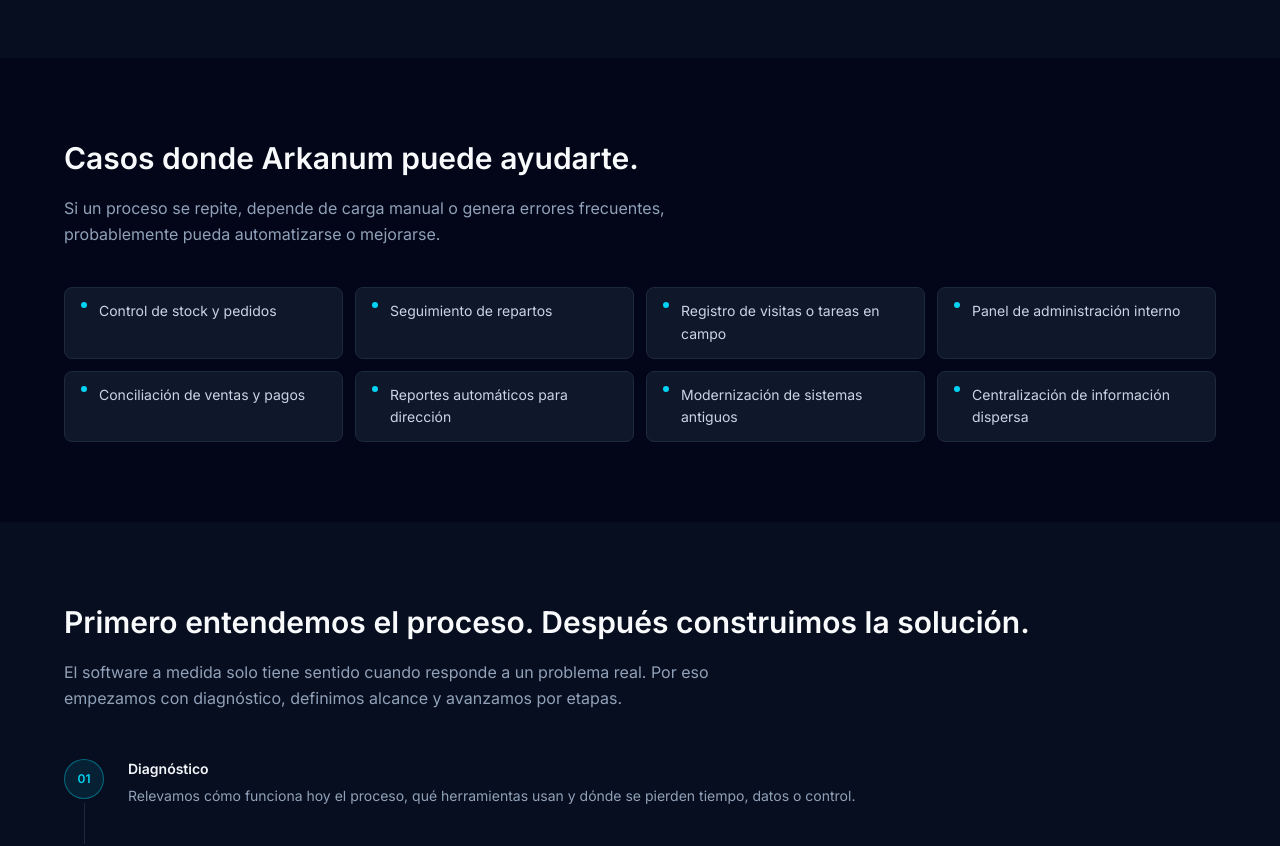
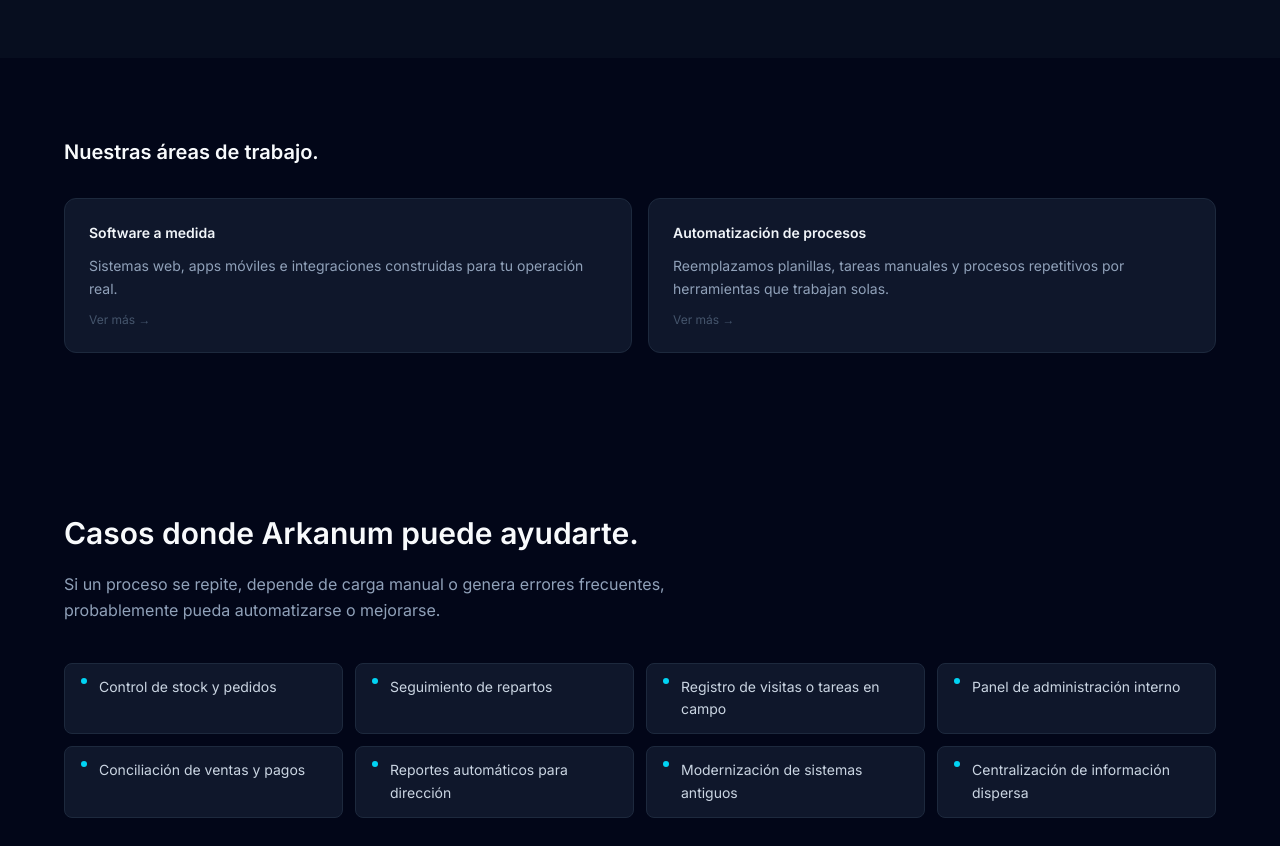
Before and after one commit to JonatanTorres94/Arkanum, a Next.js app: page / in a window 1280 px wide. Shown: the part 2160-3006 px from the top of the page. Built offline with nearby package versions, Linux system fonts and the light colour scheme; no server answers.

Commit message:
feat(seo): add homepage metadata, service links section and update sitemap and footer

```diff
--- a/src/app/page.tsx
+++ b/src/app/page.tsx
@@ -1,12 +1,22 @@
+import type { Metadata } from "next";
 import { SiteHeader } from "@/components/layout/site-header";
 import { SiteFooter } from "@/components/layout/site-footer";
 import { HeroSection } from "@/components/landing/hero-section";
 import { ProblemsSection } from "@/components/landing/problems-section";
 import { SolutionsSection } from "@/components/landing/solutions-section";
+import { ServiceLinksSection } from "@/components/landing/service-links-section";
 import { UseCasesSection } from "@/components/landing/use-cases-section";
 import { ProcessSection } from "@/components/landing/process-section";
 import { TrustSection } from "@/components/landing/trust-section";
 import { FinalCtaSection } from "@/components/landing/final-cta-section";
+
+export const metadata: Metadata = {
+  title: {
+    absolute: "Arkanum — Software a Medida y Automatización para Empresas",
+  },
+  description:
+    "Desarrollamos sistemas web, apps móviles e integraciones a medida para reemplazar planillas, automatizar procesos y ordenar la operación de tu empresa.",
+};
 
 export default function HomePage() {
   return (
@@ -16,6 +26,7 @@
         <HeroSection />
         <ProblemsSection />
         <SolutionsSection />
+        <ServiceLinksSection />
         <UseCasesSection />
         <ProcessSection />
         <TrustSection />
--- a/src/app/sitemap.ts
+++ b/src/app/sitemap.ts
@@ -4,16 +4,28 @@
 export default function sitemap(): MetadataRoute.Sitemap {
   return [
     {
-      url: siteConfig.url,
-      lastModified: new Date(),
+      url:             siteConfig.url,
+      lastModified:    new Date(),
       changeFrequency: "monthly",
-      priority: 1,
+      priority:        1,
     },
     {
-      url: `${siteConfig.url}/diagnostico`,
-      lastModified: new Date(),
+      url:             `${siteConfig.url}/diagnostico`,
+      lastModified:    new Date(),
       changeFrequency: "monthly",
-      priority: 0.8,
+      priority:        0.8,
+    },
+    {
+      url:             `${siteConfig.url}/software-a-medida`,
+      lastModified:    new Date(),
+      changeFrequency: "monthly",
+      priority:        0.9,
+    },
+    {
+      url:             `${siteConfig.url}/automatizacion-de-procesos`,
+      lastModified:    new Date(),
+      changeFrequency: "monthly",
+      priority:        0.9,
     },
   ];
 }
--- /dev/null
+++ b/src/components/landing/service-links-section.tsx
@@ -0,0 +1,42 @@
+import Link from "next/link";
+import { Section } from "@/components/ui/section";
+
+const services = [
+  {
+    href:        "/software-a-medida",
+    label:       "Software a medida",
+    description: "Sistemas web, apps móviles e integraciones construidas para tu operación real.",
+  },
+  {
+    href:        "/automatizacion-de-procesos",
+    label:       "Automatización de procesos",
+    description: "Reemplazamos planillas, tareas manuales y procesos repetitivos por herramientas que trabajan solas.",
+  },
+];
+
+export function ServiceLinksSection() {
+  return (
+    <Section className="bg-slate-950">
+      <div className="mb-8">
+        <h2 className="text-xl font-semibold text-slate-50">Nuestras áreas de trabajo.</h2>
+      </div>
+      <div className="grid gap-4 sm:grid-cols-2">
+        {services.map((service) => (
+          <Link
+            key={service.href}
+            href={service.href}
+            className="group flex flex-col gap-3 rounded-xl border border-slate-800 bg-slate-900 p-6 transition-colors hover:border-slate-700"
+          >
+            <h3 className="text-sm font-semibold text-slate-100 group-hover:text-cyan-400 transition-colors">
+              {service.label}
+            </h3>
+            <p className="text-sm leading-relaxed text-slate-400">{service.description}</p>
+            <span className="text-xs text-slate-600 group-hover:text-slate-400 transition-colors">
+              Ver más →
+            </span>
+          </Link>
+        ))}
+      </div>
+    </Section>
+  );
+}
--- a/src/components/layout/site-footer.tsx
+++ b/src/components/layout/site-footer.tsx
@@ -2,9 +2,11 @@
 import { siteConfig } from "@/config/site";
 
 const footerLinks = [
-  { label: "Soluciones", href: "#soluciones" },
-  { label: "Método", href: "#metodo" },
-  { label: "Diagnóstico", href: "/diagnostico" },
+  { label: "Soluciones",                   href: "#soluciones" },
+  { label: "Método",                        href: "#metodo" },
+  { label: "Diagnóstico",                  href: "/diagnostico" },
+  { label: "Software a medida",            href: "/software-a-medida" },
+  { label: "Automatización de procesos",   href: "/automatizacion-de-procesos" },
 ];
 
 export function SiteFooter() {
```
